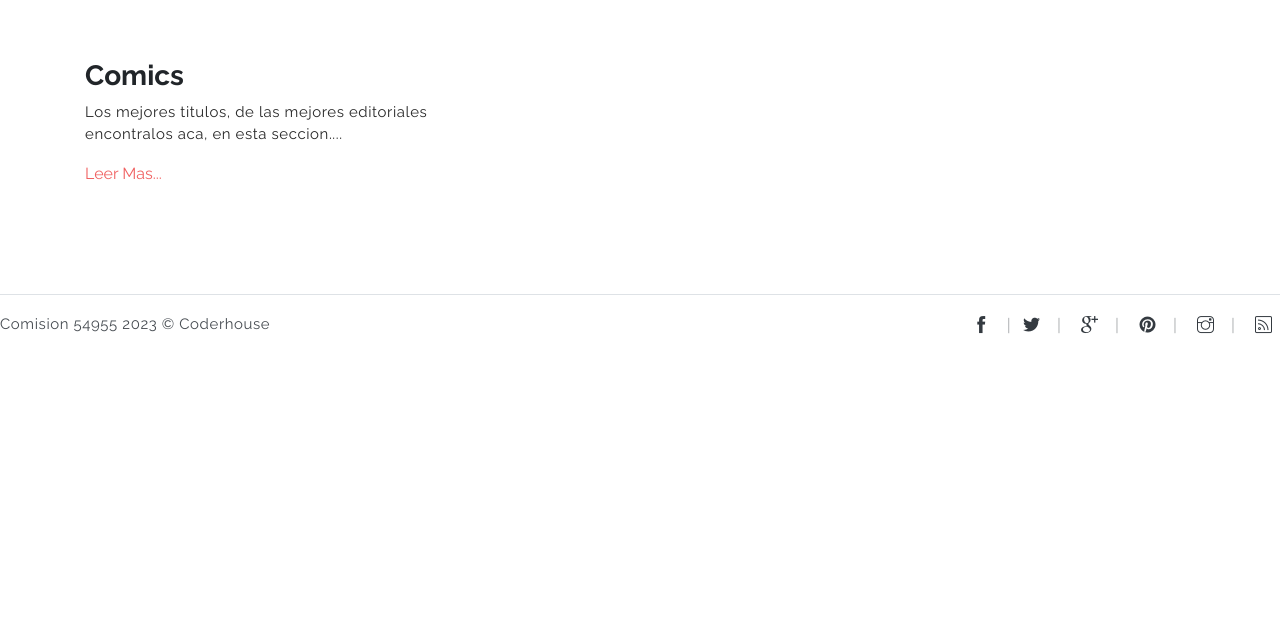
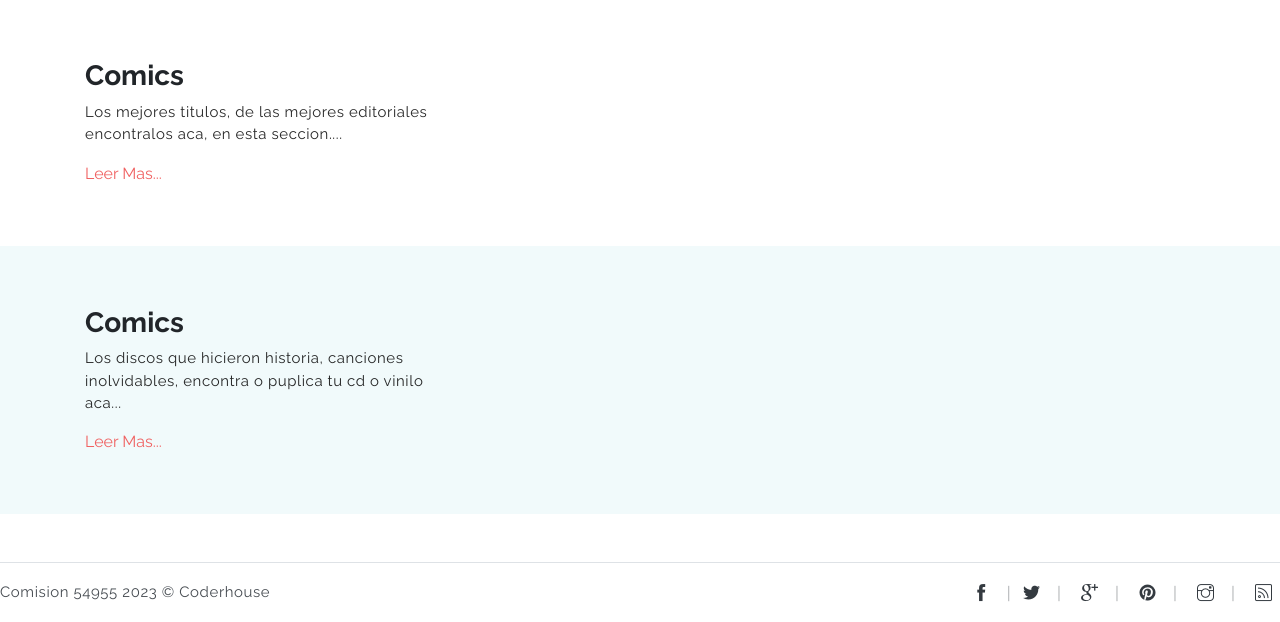
Before and after one commit to eduroj45/ProyectoFinal-Rojas, a Django app: page /principal/ in a window 1280 px wide. Shown: the part 1503-2125 px from the top of the page. Before the commit the page ends 1837 px from the top, so only its background shows below. Run offline with Django 4.2, Linux system fonts and the light colour scheme; a user stored in the database is signed in; data comes from the database, SQL or seed files in the repository; some libraries are stand-ins or nearby versions.

Commit message:
modificando cositas del padre.html

```diff
--- a/principal/templates/principal/padre.html
+++ b/principal/templates/principal/padre.html
@@ -169,7 +169,7 @@
     </section>
 
 
-    <section class="section" id="Peliculas">
+    <section class="section" id="Comics">
 
         <div class="container">
 
@@ -180,6 +180,25 @@
                     <p>Los mejores titulos, de las mejores editoriales encontralos aca, en esta seccion....</p>
 
                     <a href="{% url 'Comics' %}">Leer Mas...</a>
+                </div>
+
+                    </div>
+                </div>
+             </div>
+        </div>
+    </section>
+
+    <section class="section" id="Musica">
+
+        <div class="container">
+
+            <div class="row align-items-center mr-auto">
+                <div class="col-md-4">
+
+                    <h3 class="section-title">Comics</h3>
+                    <p>Los discos que hicieron historia, canciones inolvidables, encontra o puplica tu cd o vinilo aca...</p>
+
+                    <a href="{% url 'Musica' %}">Leer Mas...</a>
                 </div>
 
                     </div>
```
